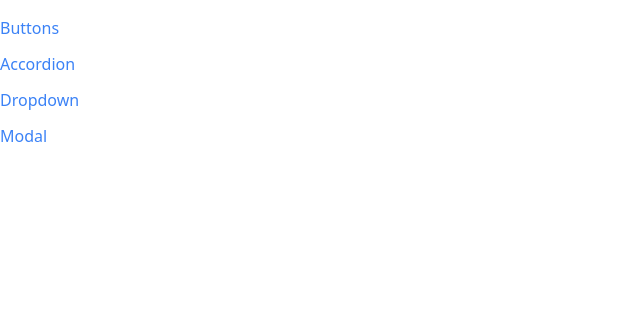
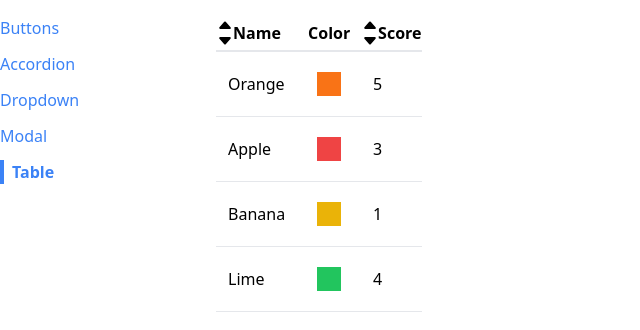
Before and after one commit to Engyyyy/Components, a React (Create React App) app: page /table in a window 1280 px wide. Shown: the top 330 px of the page, without its empty margins (0-640 px from the left). Built offline with nearby package versions, Linux system fonts and the light colour scheme.

Commit message:
table component finished

```diff
--- a/src/App.js
+++ b/src/App.js
@@ -4,6 +4,7 @@
 import AccordionPage from "./pages/AccordionPage";
 import DropdownPage from "./pages/DropdownPage";
 import ModalPage from "./pages/ModalPage";
+import TablePage from "./pages/TablePage";
 
 function App() {
   return (
@@ -24,6 +25,9 @@
         <Router path="/modal">
           <ModalPage />
         </Router>
+        <Router path="/table">
+          <TablePage />
+        </Router>
       </div>
     </div>
   );
--- a/src/components/Sidebar.js
+++ b/src/components/Sidebar.js
@@ -6,6 +6,7 @@
     { label: "Accordion", path: "/accordion" },
     { label: "Dropdown", path: "/dropdown" },
     { label: "Modal", path: "/modal" },
+    { label: "Table", path: "/table" },
   ];
 
   const renderedLinks = links.map((link) => {
--- /dev/null
+++ b/src/components/SortableTable.js
@@ -0,0 +1,72 @@
+import { useState } from "react";
+import { BsFillCaretUpFill, BsFillCaretDownFill } from "react-icons/bs";
+import classNames from "classnames";
+import Table from "./Table";
+
+function SortableTable(props) {
+  const { config, data } = props;
+  const [sortOrder, setSortOrder] = useState(null);
+  const [sortBy, setSortBy] = useState(null);
+  const ASC = "asc",
+    DESC = "desc";
+
+  const handleClick = (label) => {
+    if (sortBy !== label) {
+      setSortBy(label);
+      setSortOrder(ASC);
+    } else if (sortOrder === ASC) setSortOrder(DESC);
+    else if (sortOrder === DESC) {
+      setSortOrder(null);
+      setSortBy(null);
+    }
+  };
+
+  const modifiedConfig = config.map((column) => {
+    if (column.sortValue) {
+      return {
+        ...column,
+        header: () => (
+          <th
+            className="cursor-pointer hover:bg-gray-100"
+            onClick={() => handleClick(column.label)}
+          >
+            <div className="flex items-center">
+              <div>
+                <BsFillCaretUpFill
+                  className={classNames({
+                    invisible: column.label === sortBy && sortOrder === DESC,
+                  })}
+                />
+                <BsFillCaretDownFill
+                  className={classNames({
+                    invisible: column.label === sortBy && sortOrder === ASC,
+                  })}
+                />
+              </div>
+              {column.label}
+            </div>
+          </th>
+        ),
+      };
+    } else {
+      return column;
+    }
+  });
+
+  let modifiedData = data;
+  if (sortOrder && sortBy) {
+    const { sortValue } = config.find((column) => column.label === sortBy);
+    const reverseOrder = sortOrder === ASC ? 1 : -1;
+    modifiedData = [...data].sort((a, b) => {
+      const valueA = sortValue(a);
+      const valueB = sortValue(b);
+      if (typeof valueA === "string")
+        return valueA.localeCompare(valueB) * reverseOrder;
+      else return (valueA - valueB) * reverseOrder;
+    });
+  }
+
+  return <Table {...props} config={modifiedConfig} data={modifiedData} />;
+}
+
+export default SortableTable;
--- /dev/null
+++ b/src/components/Table.js
@@ -0,0 +1,35 @@
+import { Fragment } from "react";
+
+function Table({ data, config, keyFn }) {
+  const renderedHead = config.map((column) => {
+    if (column.header)
+      return <Fragment key={column.label}>{column.header()}</Fragment>;
+    else return <th key={column.label}>{column.label}</th>;
+  });
+
+  const renderedRows = data.map((row) => {
+    const renderedCols = config.map((column) => {
+      return (
+        <td className="p-3" key={column.label}>
+          {column.render(row)}
+        </td>
+      );
+    });
+    return (
+      <tr className="border-b" key={keyFn(row)}>
+        {renderedCols}
+      </tr>
+    );
+  });
+
+  return (
+    <table className="table-auto border-spacing-2">
+      <thead>
+        <tr className="border-b-2">{renderedHead}</tr>
+      </thead>
+      <tbody>{renderedRows}</tbody>
+    </table>
+  );
+}
+
+export default Table;
--- /dev/null
+++ b/src/pages/TablePage.js
@@ -0,0 +1,35 @@
+import SortableTable from "../components/SortableTable";
+
+function TablePage() {
+  const data = [
+    { name: "Orange", color: "bg-orange-500", score: 5 },
+    { name: "Apple", color: "bg-red-500", score: 3 },
+    { name: "Banana", color: "bg-yellow-500", score: 1 },
+    { name: "Lime", color: "bg-green-500", score: 4 },
+  ];
+
+  const config = [
+    {
+      label: "Name",
+      render: (fruit) => fruit.name,
+      sortValue: (fruit) => fruit.name,
+    },
+    {
+      label: "Color",
+      render: (fruit) => <div className={`p-3 m-2 ${fruit.color}`} />,
+    },
+    {
+      label: "Score",
+      render: (fruit) => fruit.score,
+      sortValue: (fruit) => fruit.score,
+    },
+  ];
+
+  function keyFn(fruit) {
+    return fruit.name;
+  }
+
+  return <SortableTable data={data} config={config} keyFn={keyFn} />;
+}
+
+export default TablePage;
```
